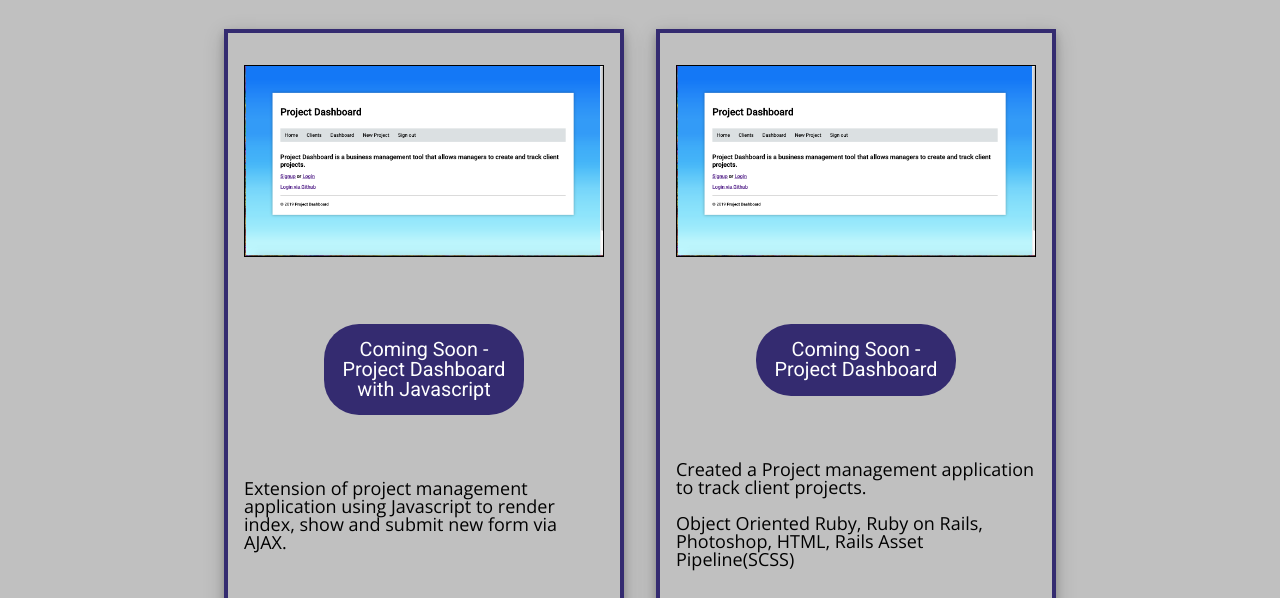
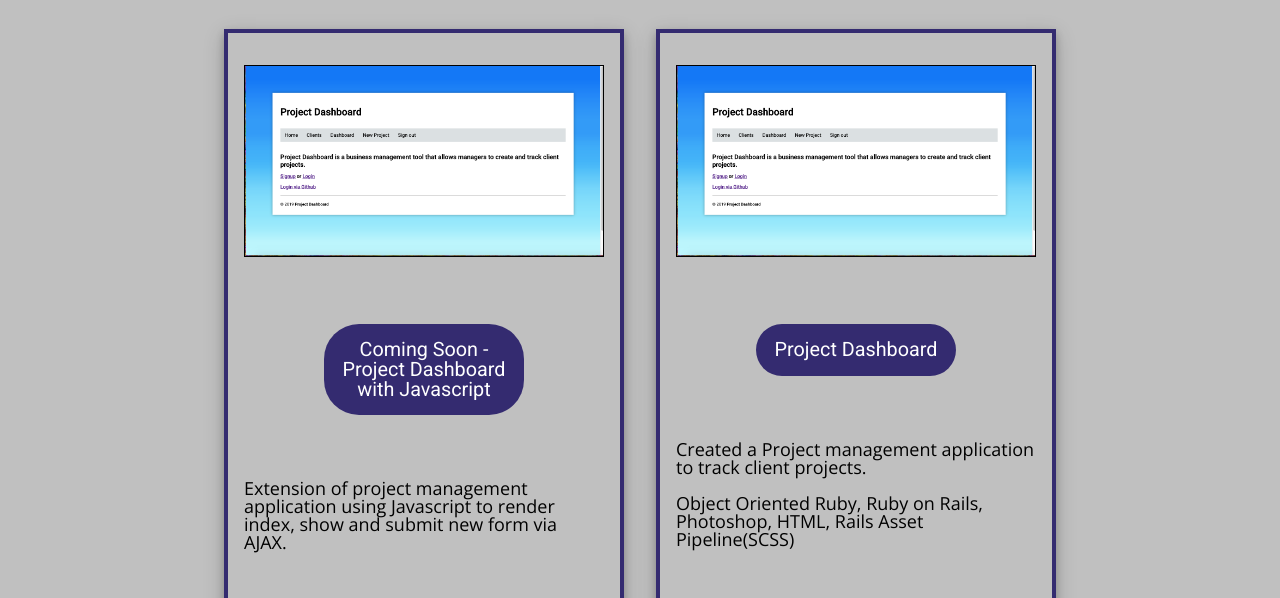
Before and after one commit to nicoledag/Nicole, a plain HTML site: page web.html in a window 1280 px wide. Shown: the part 202-800 px from the top of the page. Drawn offline with nearby package versions, Linux system fonts and the light colour scheme.

Commit message:
Add https link to project management website on Heroku

```diff
--- a/web.html
+++ b/web.html
@@ -63,7 +63,7 @@
 
      <div class="flex">
        <div class="web-link">
-         <a href="" target="_blank">Coming Soon - Project Dashboard</a>
+         <a href="https://rails-project-manager-app.herokuapp.com/" target="_blank">Project Dashboard</a>
        </div>
      </div>
 
```
